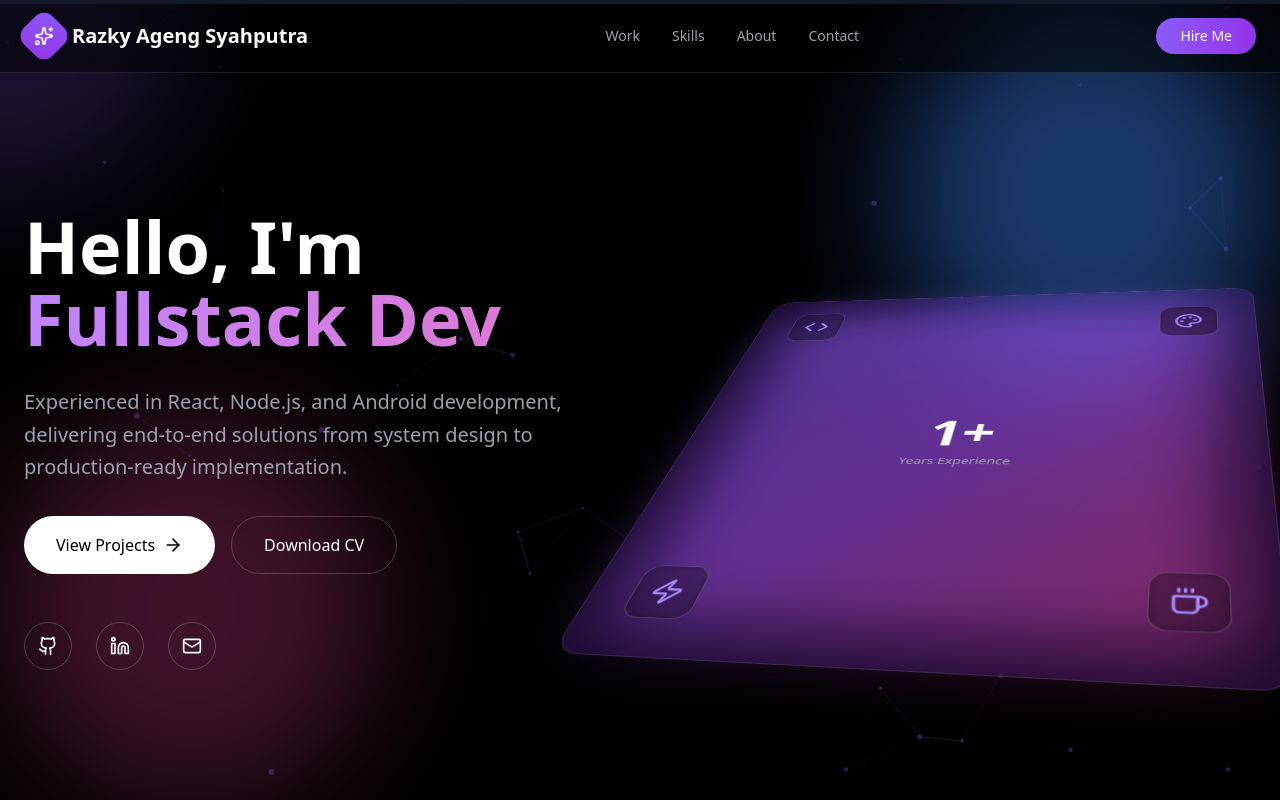
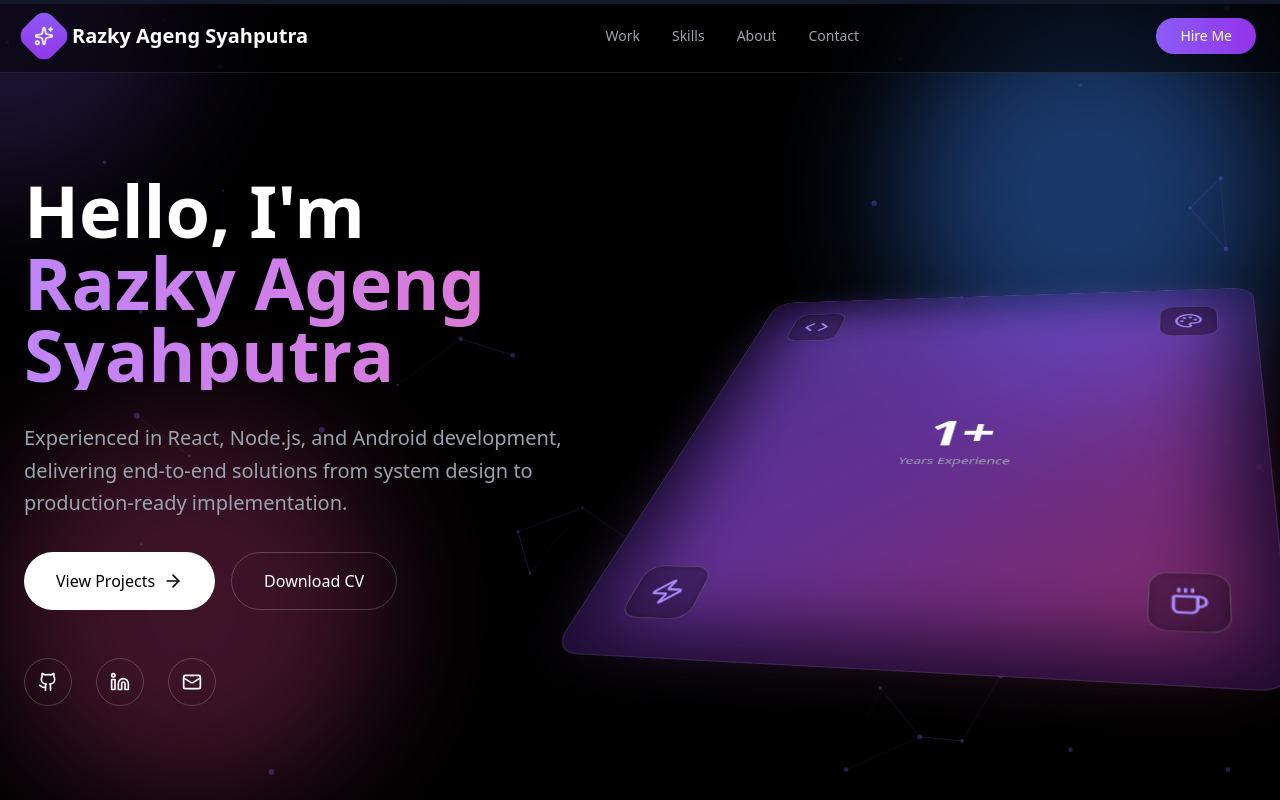
Before and after one commit to yuusha25/Personal-Website, a React (Vite) app in the folder personal-web/: page / in a window 1280 px wide. Shown: the top 800 px of the page. Built offline with nearby package versions, Linux system fonts and the light colour scheme; the HTML template or start-up script is replaced by a standard one.

Commit message:
ganti nama

```diff
--- a/personal-web/src/components/Hero.jsx
+++ b/personal-web/src/components/Hero.jsx
@@ -30,7 +30,7 @@ export default function Hero({ mousePos }) {
                     <h1 className="text-6xl md:text-7xl font-bold leading-tight">
                         <span className="block">Hello, I&apos;m</span>
                         <span className="block bg-gradient-to-r from-violet-400 via-purple-400 to-pink-400 bg-clip-text text-transparent animate-gradient-x bg-300">
-                            Fullstack Dev
+                            Razky Ageng Syahputra
                         </span>
                     </h1>
 
```
